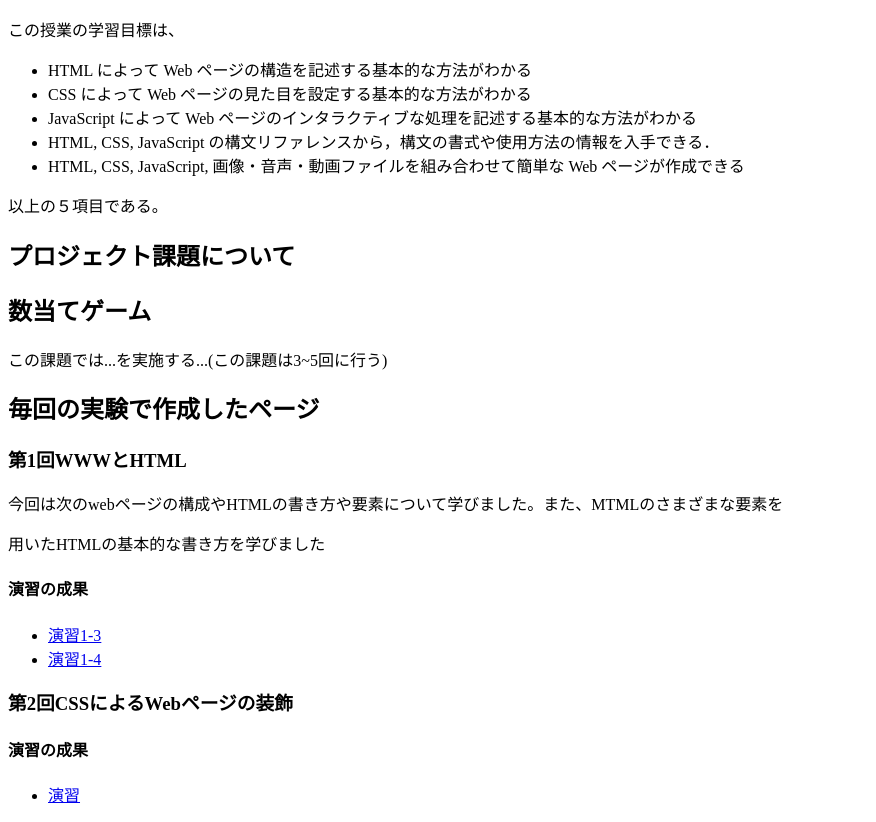
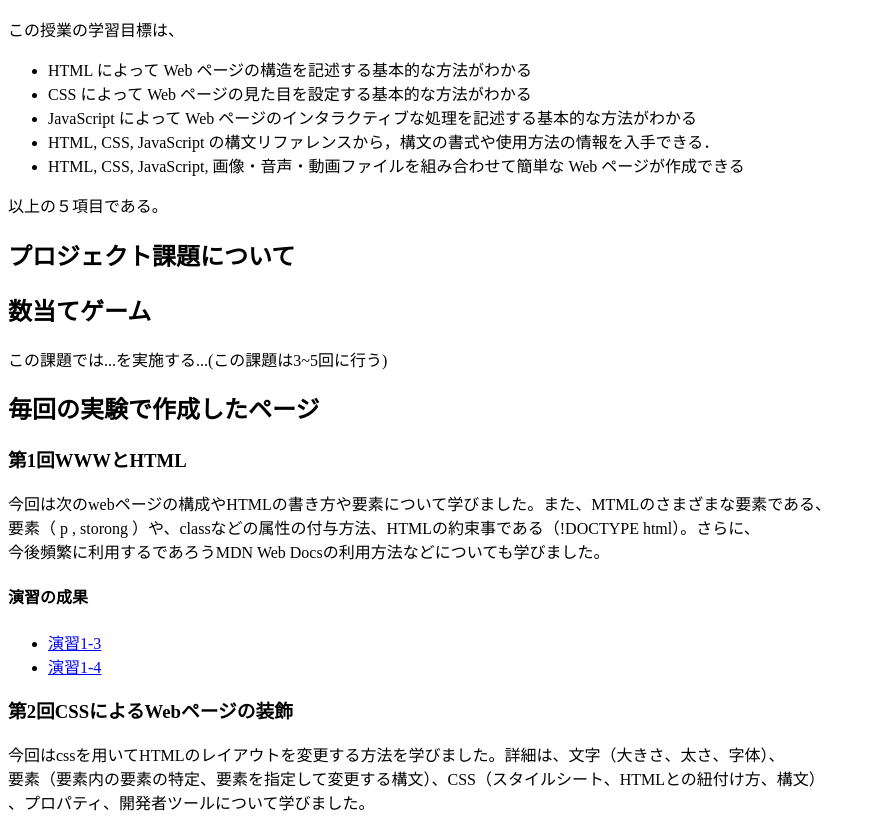
Before and after one commit to G285192022/medialabo, a plain HTML site: page index.html in a window 1280 px wide. Shown: the part 127-949 px from the top of the page, without its empty margins (0-876 px from the left). Drawn offline with Linux system fonts and the light colour scheme.

Commit message:
6/15更新

```diff
--- a/index.html
+++ b/index.html
@@ -23,8 +23,9 @@
     <p>この課題では...を実施する...(この課題は3~5回に行う)</p>
     <h2>毎回の実験で作成したページ</h2>
     <h3>第1回WWWとHTML</h3>
-    <p>今回は次のwebページの構成やHTMLの書き方や要素について学びました。また、MTMLのさまざまな要素を</p>
-      <p>用いたHTMLの基本的な書き方を学びました</p>
+    <p>今回は次のwebページの構成やHTMLの書き方や要素について学びました。また、MTMLのさまざまな要素である、<br>
+  要素（ p , storong ）や、classなどの属性の付与方法、HTMLの約束事である（!DOCTYPE html）。さらに、<br>
+今後頻繁に利用するであろうMDN Web Docsの利用方法などについても学びました。 </p>
 
       <h4>演習の成果</h4>
       <ul>
@@ -33,6 +34,9 @@
       </ul>
 
     <h3>第2回CSSによるWebページの装飾</h3>
+    <p>今回はcssを用いてHTMLのレイアウトを変更する方法を学びました。詳細は、文字（大きさ、太さ、字体）、<br>
+      要素（要素内の要素の特定、要素を指定して変更する構文）、CSS（スタイルシート、HTMLとの紐付け方、構文）<br>
+      、プロパティ、開発者ツールについて学びました。</p>
 
     <h4>演習の成果</h4>
     <ul>
```
